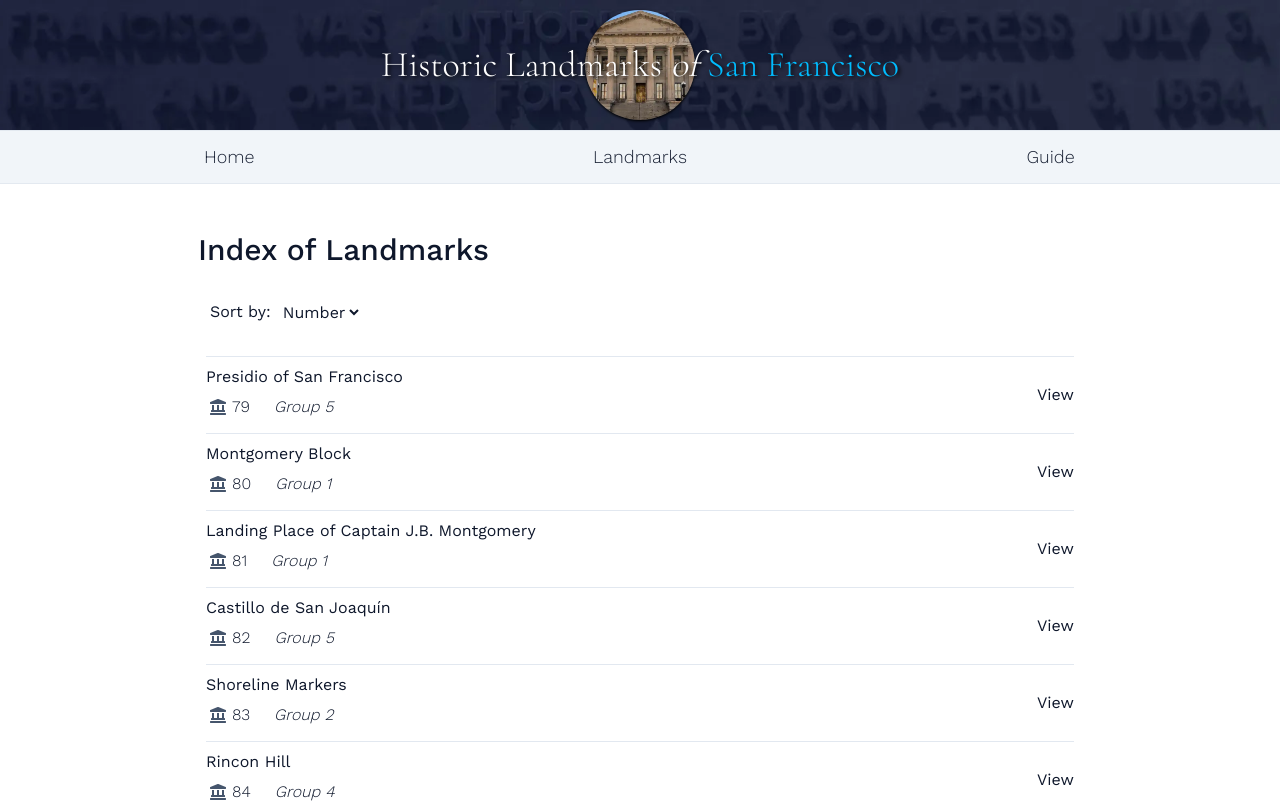
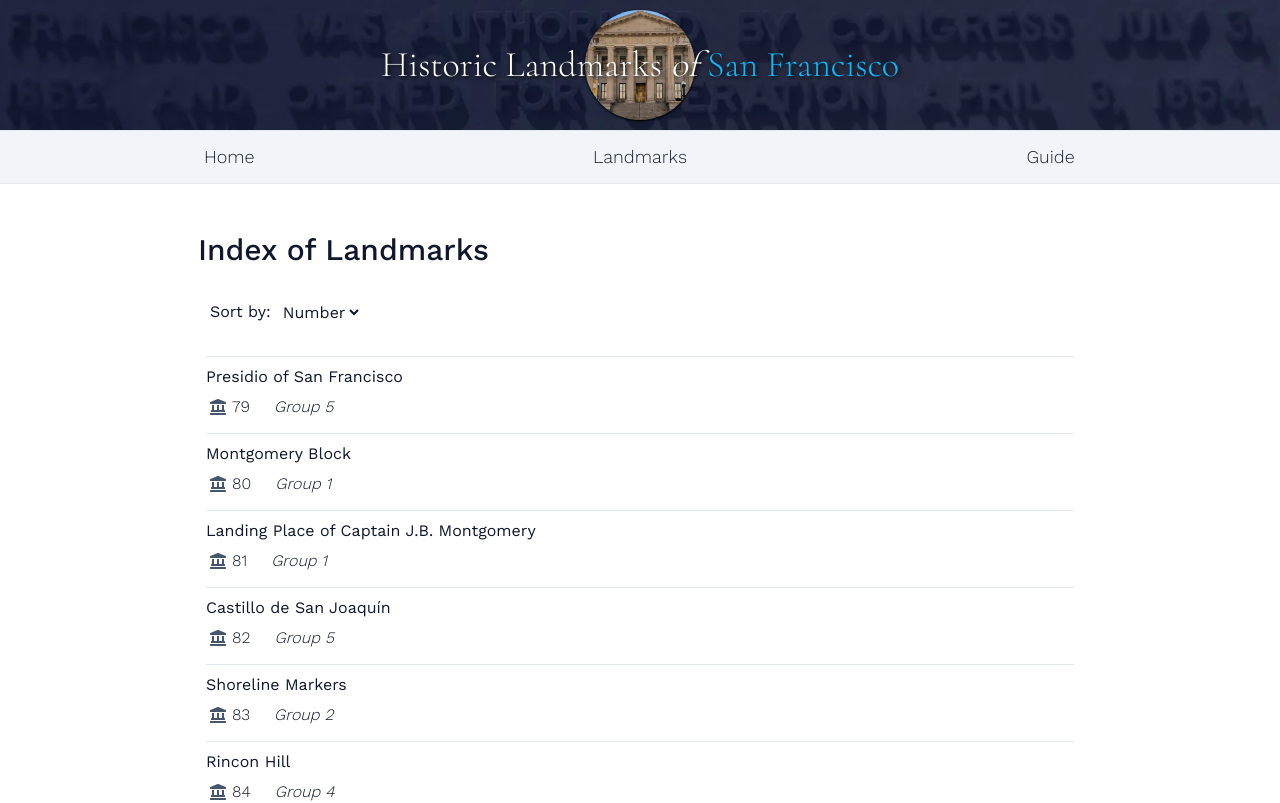
Before and after one commit to tdkent/hlosf.com, a Next.js app: page /landmarks in a window 1280 px wide. Shown: the top 803 px of the page. Built offline with nearby package versions, Linux system fonts and the light colour scheme.

Commit message:
remove view btn component

```diff
--- a/src/components/pages/landmarks/LandmarkLink.tsx
+++ /dev/null
@@ -1,21 +0,0 @@
-import Link from "next/link";
-
-interface Props {
-  id: number;
-  slug: string;
-}
-
-const LandmarkLink = ({ id, slug }: Props) => {
-  const selectHandler = () => {
-    sessionStorage.setItem("scroll-position-id", `${id}`);
-  };
-  return (
-    <div className="ml-3 mr-1 md:mr-4 xl:mr-0">
-      <Link href={`/landmarks/${slug}`} onClick={selectHandler}>
-        View
-      </Link>
-    </div>
-  );
-};
-
-export default LandmarkLink;
--- a/src/components/pages/landmarks/LandmarksList.tsx
+++ b/src/components/pages/landmarks/LandmarksList.tsx
@@ -1,6 +1,5 @@
 import { useEffect } from "react";
 import { FaLandmark } from "react-icons/fa";
-import LandmarkLink from "@/components/pages/landmarks/LandmarkLink";
 import type { Landmark } from "@/lib/types";
 
 interface Props {
@@ -47,7 +46,6 @@ const LandmarksList = ({ sortedData, windowWidth, scrollId }: Props) => {
                 </ul>
               </div>
             </div>
-            <LandmarkLink id={lm.id} slug={lm.slug} />
           </div>
         );
       })}
```
